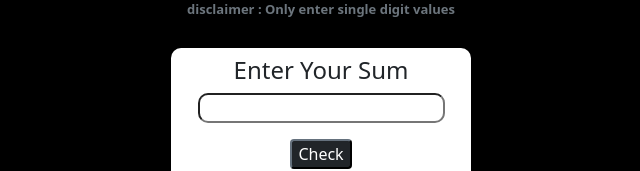
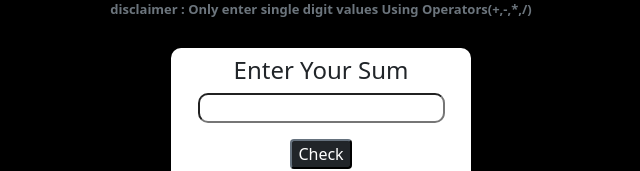
Before and after one commit to HarirajanN/Calculator, a plain HTML site: page index.html in a window 1280 px wide. Shown: the top 171 px of the page, without its empty margins (319-959 px from the left). Drawn offline with Linux system fonts and the light colour scheme.

Commit message:
Update index.html

```diff
--- a/index.html
+++ b/index.html
@@ -17,8 +17,8 @@
 
         <div id="result"></div>
         <div class="div fixed-top">
-            <span class="text-muted">
-                disclaimer : Only enter single digit values
+            <span class="text-muted mt-1">
+                disclaimer : Only enter single digit values Using Operators(+,-,*,/)
             </span>
         </div>
      </div>
```
